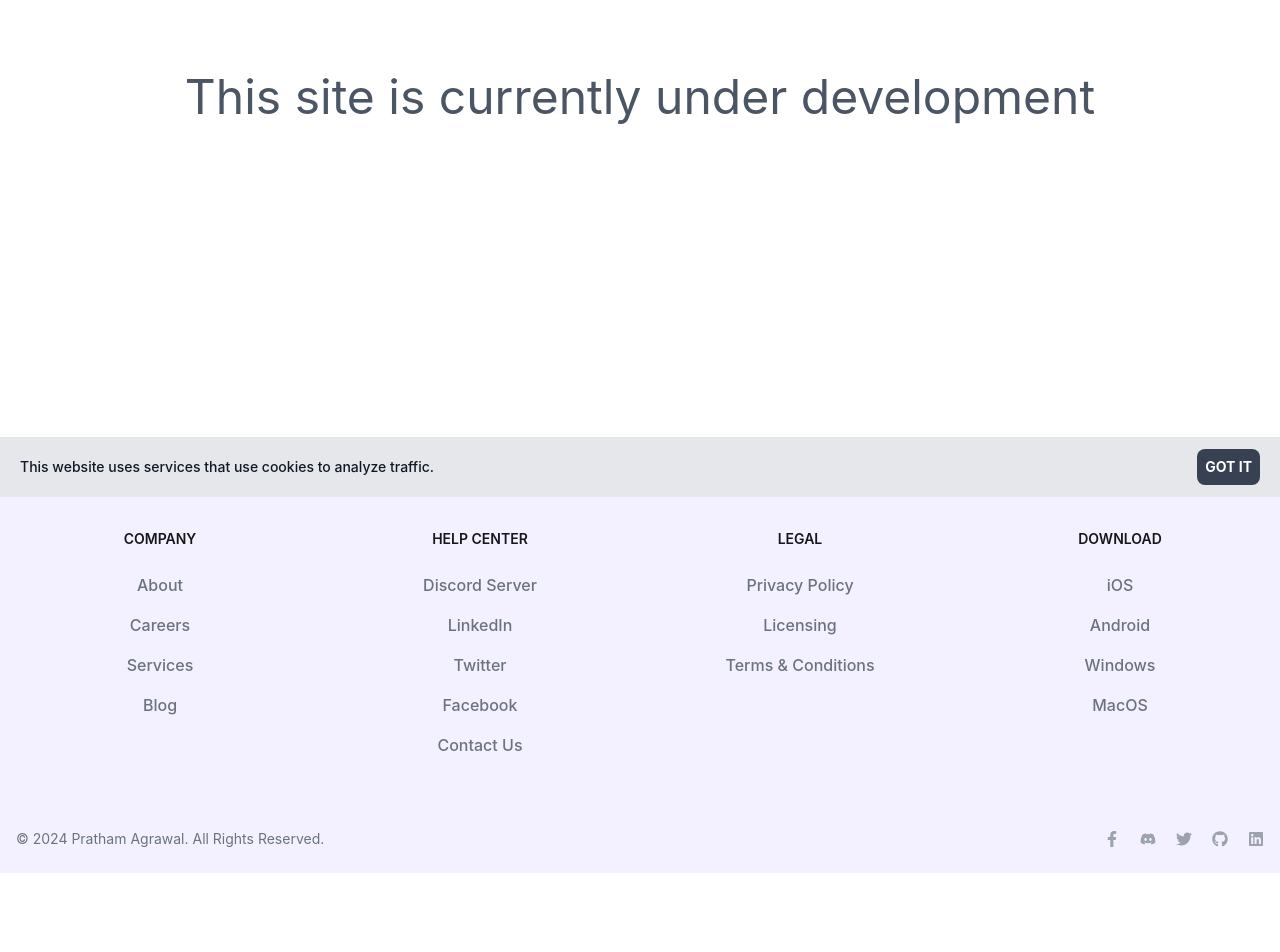
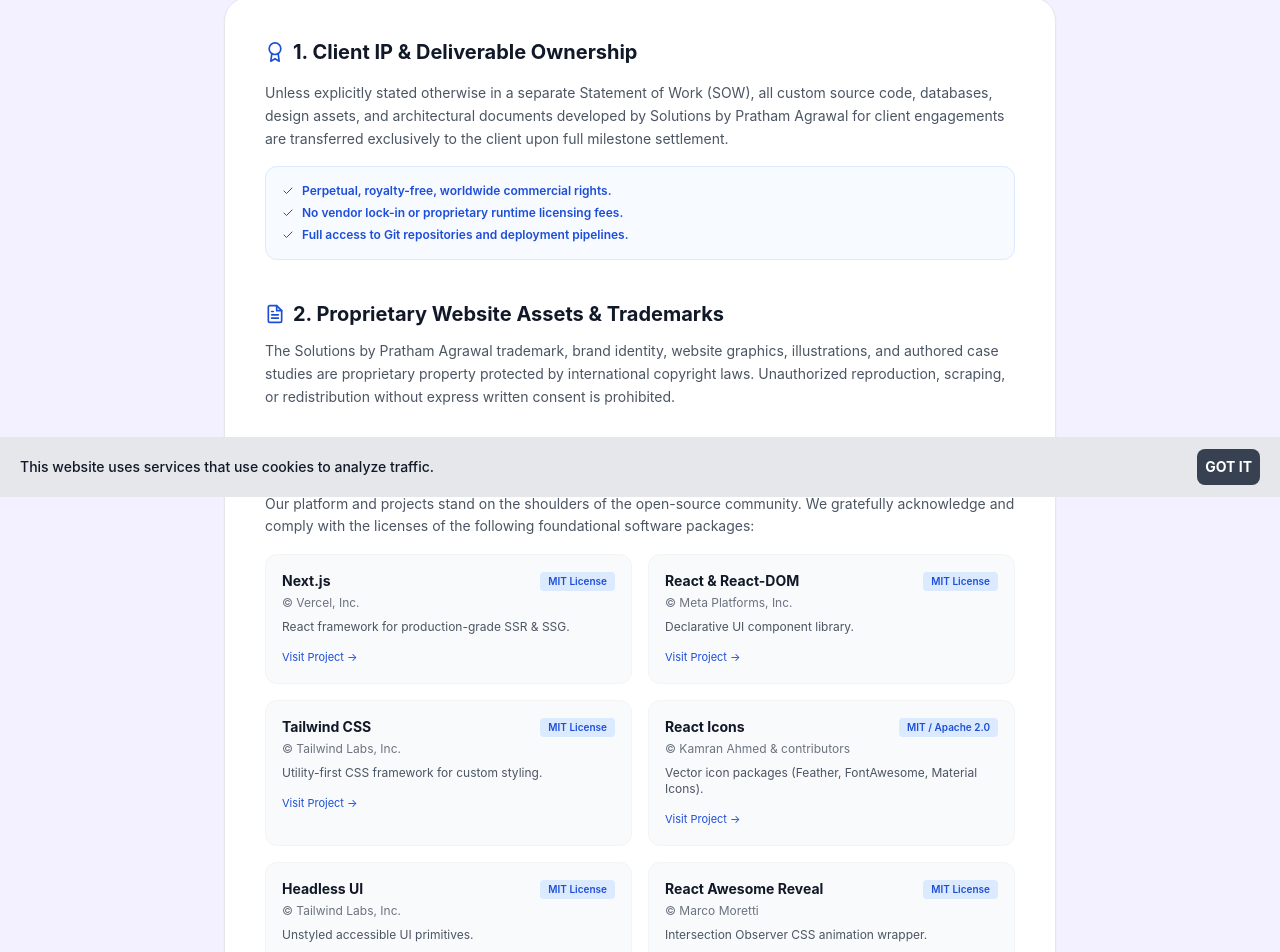
Before and after one commit to agrawal-pratham/Tech-Solutions, a Next.js app: page /licensing in a window 1280 px wide. Before the commit this address had no page. Shown: the part 303-1255 px from the top of the page. Before the commit the page ends 1176 px from the top, so only its background shows below. Built offline with nearby package versions, Linux system fonts and the light colour scheme.

Commit message:
feat(legal): add commercial IP ownership terms and licensing disclosures

```diff
--- /dev/null
+++ b/src/pages/licensing.js
@@ -0,0 +1,176 @@
+import Head from "next/head";
+import Link from "next/link";
+import { FiArrowLeft, FiAward, FiCheck, FiCode, FiFileText, FiShield } from "react-icons/fi";
+
+const thirdPartyLibraries = [
+  {
+    name: "Next.js",
+    license: "MIT License",
+    copyright: "© Vercel, Inc.",
+    url: "https://nextjs.org",
+    purpose: "React framework for production-grade SSR & SSG.",
+  },
+  {
+    name: "React & React-DOM",
+    license: "MIT License",
+    copyright: "© Meta Platforms, Inc.",
+    url: "https://react.dev",
+    purpose: "Declarative UI component library.",
+  },
+  {
+    name: "Tailwind CSS",
+    license: "MIT License",
+    copyright: "© Tailwind Labs, Inc.",
+    url: "https://tailwindcss.com",
+    purpose: "Utility-first CSS framework for custom styling.",
+  },
+  {
+    name: "React Icons",
+    license: "MIT / Apache 2.0",
+    copyright: "© Kamran Ahmed & contributors",
+    url: "https://react-icons.github.io/react-icons/",
+    purpose: "Vector icon packages (Feather, FontAwesome, Material Icons).",
+  },
+  {
+    name: "Headless UI",
+    license: "MIT License",
+    copyright: "© Tailwind Labs, Inc.",
+    url: "https://headlessui.com",
+    purpose: "Unstyled accessible UI primitives.",
+  },
+  {
+    name: "React Awesome Reveal",
+    license: "MIT License",
+    copyright: "© Marco Moretti",
+    url: "https://github.com/morellodev/react-awesome-reveal",
+    purpose: "Intersection Observer CSS animation wrapper.",
+  },
+];
+
+export default function LicensingPage() {
+  return (
+    <>
+      <Head>
+        <title>Licensing & Open Source Attributions - Solutions by Pratham Agrawal</title>
+        <meta
+          name="description"
+          content="Licensing policies, commercial IP terms, and third-party open-source attributions for Solutions by Pratham Agrawal."
+        />
+        <meta name="keywords" content="Software Licensing, Open Source, MIT License, IP Ownership, Tech Solutions" />
+        <link rel="canonical" href="https://solutions.agrawalpratham.in/licensing" />
+      </Head>
+
+      <div className="min-h-screen pt-28 pb-20 bg-bg_light dark:bg-bg_dark text-gray-800 dark:text-gray-100 transition-colors">
+        {/* Header */}
+        <div className="max-w-4xl mx-auto px-4 sm:px-6 lg:px-8 mb-12">
+          <Link
+            href="/"
+            className="inline-flex items-center gap-2 text-xs font-semibold text-primary dark:text-blue-400 hover:underline mb-6"
+          >
+            <FiArrowLeft /> Back to Home
+          </Link>
+
+          <div className="flex items-center gap-2 text-xs font-semibold uppercase tracking-wider text-primary dark:text-blue-400 mb-2">
+            <FiShield size={16} /> Legal & Compliance
+          </div>
+          <h1 className="text-3xl sm:text-4xl font-extrabold text-gray-900 dark:text-white mb-3">
+            Licensing & Open Source Attributions
+          </h1>
+          <p className="text-sm text-gray-500 dark:text-gray-400">
+            Last Updated: August 2026
+          </p>
+        </div>
+
+        <div className="max-w-4xl mx-auto px-4 sm:px-6 lg:px-8">
+          <div className="bg-white dark:bg-gray-800 rounded-3xl p-6 sm:p-10 border border-gray-200 dark:border-gray-700 shadow-sm space-y-10">
+            {/* Client Deliverables Ownership Section */}
+            <section className="space-y-4">
+              <h2 className="text-xl font-bold text-gray-900 dark:text-white flex items-center gap-2">
+                <FiAward className="text-primary dark:text-blue-400" />
+                1. Client IP & Deliverable Ownership
+              </h2>
+              <p className="text-sm text-gray-600 dark:text-gray-300 leading-relaxed">
+                Unless explicitly stated otherwise in a separate Statement of Work (SOW), all custom source code, databases, design assets, and architectural documents developed by Solutions by Pratham Agrawal for client engagements are transferred exclusively to the client upon full milestone settlement.
+              </p>
+              <div className="p-4 rounded-xl bg-blue-50/50 dark:bg-blue-950/30 border border-blue-100 dark:border-blue-900 text-xs text-gray-700 dark:text-gray-300 space-y-1.5">
+                <div className="flex items-center gap-2 font-semibold text-primary dark:text-blue-400">
+                  <FiCheck /> Perpetual, royalty-free, worldwide commercial rights.
+                </div>
+                <div className="flex items-center gap-2 font-semibold text-primary dark:text-blue-400">
+                  <FiCheck /> No vendor lock-in or proprietary runtime licensing fees.
+                </div>
+                <div className="flex items-center gap-2 font-semibold text-primary dark:text-blue-400">
+                  <FiCheck /> Full access to Git repositories and deployment pipelines.
+                </div>
+              </div>
+            </section>
+
+            {/* Proprietary Brand Assets */}
+            <section className="space-y-3">
+              <h2 className="text-xl font-bold text-gray-900 dark:text-white flex items-center gap-2">
+                <FiFileText className="text-primary dark:text-blue-400" />
+                2. Proprietary Website Assets & Trademarks
+              </h2>
+              <p className="text-sm text-gray-600 dark:text-gray-300 leading-relaxed">
+                The Solutions by Pratham Agrawal trademark, brand identity, website graphics, illustrations, and authored case studies are proprietary property protected by international copyright laws. Unauthorized reproduction, scraping, or redistribution without express written consent is prohibited.
+              </p>
+            </section>
+
+            {/* Third-Party Open Source Libraries */}
+            <section className="space-y-4">
+              <div className="flex items-center justify-between">
+                <h2 className="text-xl font-bold text-gray-900 dark:text-white flex items-center gap-2">
+                  <FiCode className="text-primary dark:text-blue-400" />
+                  3. Open-Source Software Attributions
+                </h2>
+                <span className="text-xs text-gray-500 font-medium">MIT / Permissive Licenses</span>
+              </div>
+              <p className="text-sm text-gray-600 dark:text-gray-300 leading-relaxed">
+                Our platform and projects stand on the shoulders of the open-source community. We gratefully acknowledge and comply with the licenses of the following foundational software packages:
+              </p>
+
+              <div className="grid grid-cols-1 sm:grid-cols-2 gap-4">
+                {thirdPartyLibraries.map((lib, idx) => (
+                  <div
+                    key={idx}
+                    className="p-4 rounded-xl border border-gray-100 dark:border-gray-700 bg-gray-50 dark:bg-gray-900/60"
+                  >
+                    <div className="flex items-center justify-between mb-1">
+                      <h3 className="text-sm font-bold text-gray-900 dark:text-white">
+                        {lib.name}
+                      </h3>
+                      <span className="text-[10px] font-semibold px-2 py-0.5 rounded bg-blue-100 text-blue-700 dark:bg-blue-900/50 dark:text-blue-300">
+                        {lib.license}
+                      </span>
+                    </div>
+                    <p className="text-xs text-gray-500 dark:text-gray-400 mb-2">{lib.copyright}</p>
+                    <p className="text-xs text-gray-600 dark:text-gray-300 mb-2">{lib.purpose}</p>
+                    <a
+                      href={lib.url}
+                      target="_blank"
+                      rel="noopener noreferrer"
+                      className="text-[11px] text-primary dark:text-blue-400 hover:underline"
+                    >
+                      Visit Project →
+                    </a>
+                  </div>
+                ))}
+              </div>
+            </section>
+
+            {/* Standard MIT License Text */}
+            <section className="space-y-3 pt-4 border-t border-gray-100 dark:border-gray-700">
+              <h2 className="text-base font-bold text-gray-900 dark:text-white">
+                Standard MIT License Text (Reference)
+              </h2>
+              <div className="p-4 rounded-xl bg-gray-100 dark:bg-gray-900 text-xs font-mono text-gray-700 dark:text-gray-300 leading-relaxed overflow-x-auto">
+                <p className="mb-2 font-semibold">Permission is hereby granted, free of charge, to any person obtaining a copy of this software and associated documentation files (the "Software"), to deal in the Software without restriction, including without limitation the rights to use, copy, modify, merge, publish, distribute, sublicense, and/or sell copies of the Software...</p>
+                <p>THE SOFTWARE IS PROVIDED "AS IS", WITHOUT WARRANTY OF ANY KIND, EXPRESS OR IMPLIED, INCLUDING BUT NOT LIMITED TO THE WARRANTIES OF MERCHANTABILITY, FITNESS FOR A PARTICULAR PURPOSE AND NONINFRINGEMENT.</p>
+              </div>
+            </section>
+          </div>
+        </div>
+      </div>
+    </>
+  );
+}
```
